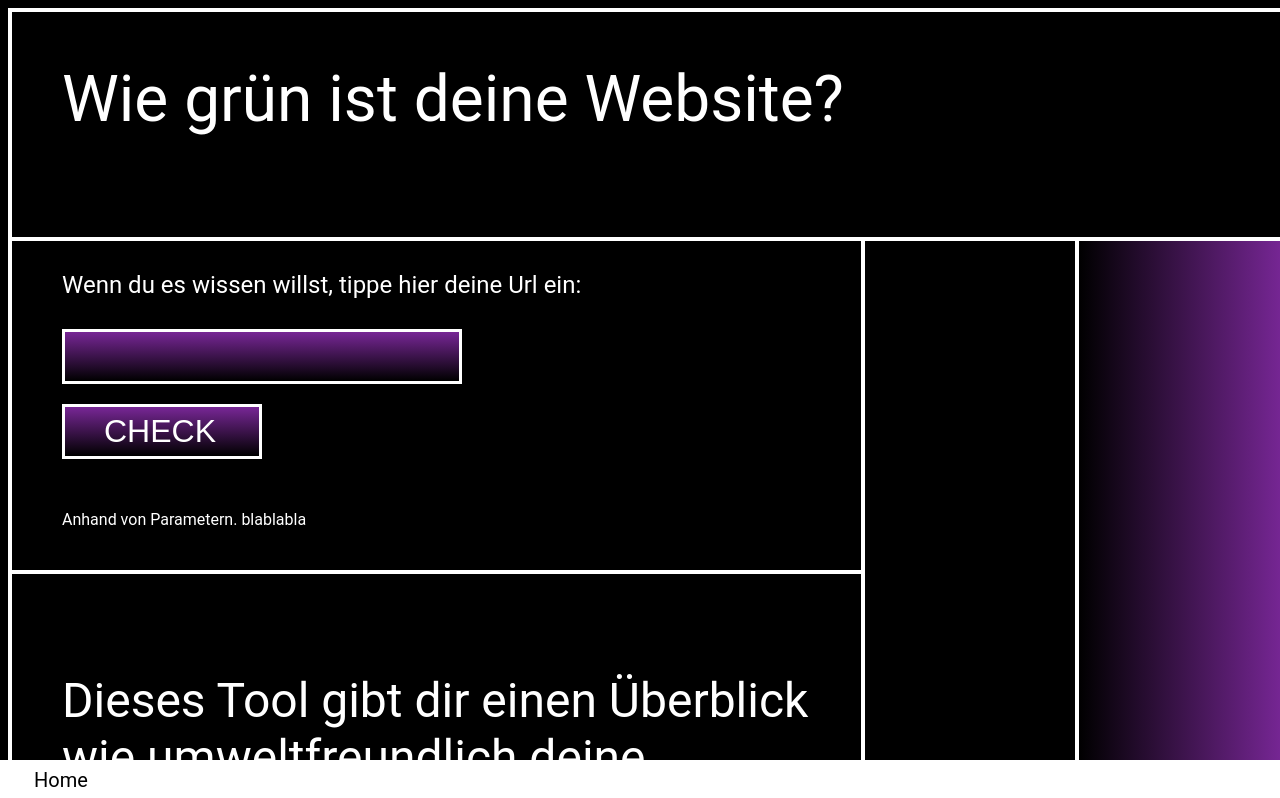
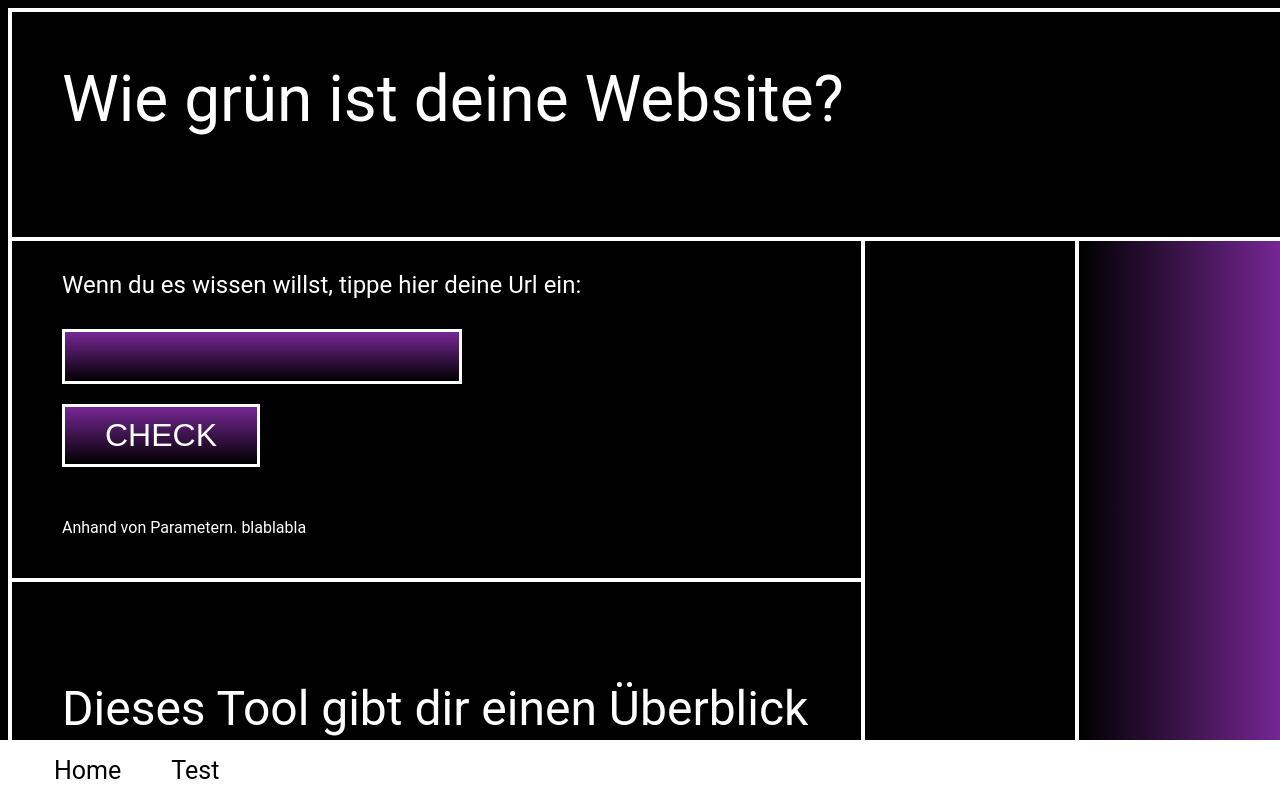
Before and after one commit to Carolin-Weitkamp/capstone-project, a Next.js app: page / in a window 1280 px wide. Shown: the top 798 px of the page. Built offline with nearby package versions, Linux system fonts and the light colour scheme; no server answers.

Commit message:
try of new fetch + change of button

```diff
--- a/components/CheckButton/CheckButton.js
+++ b/components/CheckButton/CheckButton.js
@@ -8,14 +8,10 @@ const StyledCheckButton = styled.button`
     rgba(0, 212, 255, 0) 0%,
     rgba(158, 51, 198, 0.7581233176864496) 100%
   );
-  /* width: 100px; */
-  height: 35px;
-  margin: 5px 0 5px 0;
   font-size: 1rem;
   border: 0.25vw solid white;
-  padding: 0px 10px 0px 6px;
-  /* align-items: center; */
-  text-align: center;
+  padding: 5px 20px 5px 20px;
+  align-self: center;
   color: white;
   transition: 0.6s;
   &:hover {
@@ -26,16 +22,13 @@ const StyledCheckButton = styled.button`
     color: purple;
   }
   @media screen and (min-width: 700px) {
-    width: 200px;
-    height: 55px;
     margin: 10px 10px 10px 0;
+    padding: 10px 40px 10px 40px;
     font-size: 2rem;
   }
   @media screen and (min-width: 1500px) {
-    width: 200px;
-    height: 140px;
     margin: 20px 0 20px 0;
-    padding: 0px 40px 0px 24px;
+    padding: 20px 80px 20px 80px;
     font-size: 4rem;
   }
 `;
--- a/components/NavBar/NavBar.js
+++ b/components/NavBar/NavBar.js
@@ -6,6 +6,7 @@ function NavBar() {
     <NavBarStyle>
       {/* <Link href="/" passHref></Link> */}
       <p>Home</p>
+      <p>Test</p>
     </NavBarStyle>
   );
 }
@@ -28,10 +29,24 @@ const NavBarStyle = styled.div`
     display: flex;
     color: black;
     padding-left: 30px;
-    font-size: 20px;
+    font-size: 15px;
 
-    &:active {
+    /* &:active {
       color-scheme: pink;
+    } */
+  }
+  @media screen and (min-width: 700px) {
+    height: 60px;
+    > p {
+      padding-left: 50px;
+      font-size: 25px;
+    }
+  }
+  @media screen and (min-width: 1500px) {
+    height: 100px;
+    > p {
+      padding-left: 50px;
+      font-size: 40px;
     }
   }
 `;
```
